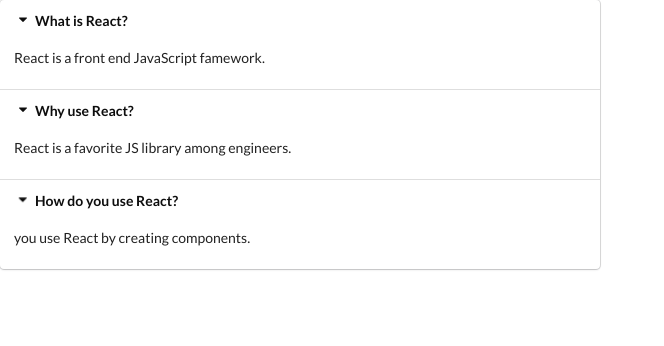
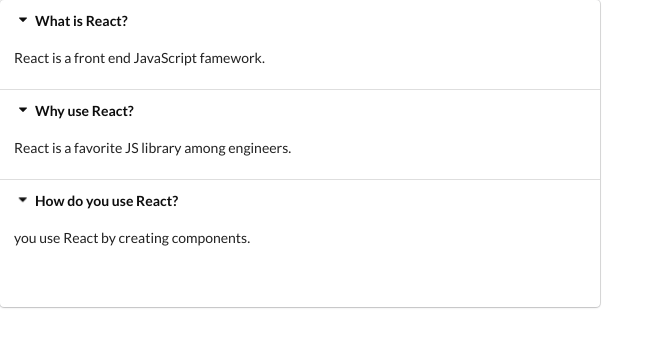
Before and after one commit to chrisvneal/widgets, a React (Create React App) app: page / in a window 1280 px wide. Shown: the top 346 px of the page, without its empty margins (0-664 px from the left). Built offline with nearby package versions, Linux system fonts and the light colour scheme.

Commit message:
Create useState hook

```diff
--- a/src/components/Accordion.js
+++ b/src/components/Accordion.js
@@ -1,8 +1,9 @@
-import React from "react";
+import React, { useState } from "react";
 
 const Accordion = ({ items }) => {
+  const [activeIndex, setActiveIndex] = useState(null);
   const onTitleClick = (index) => {
-    console.log("Title clicked!", index);
+    setActiveIndex(index);
   };
   const renderedItems = items.map((item, index) => {
     return (
@@ -22,7 +23,12 @@
       </React.Fragment>
     );
   });
-  return <div className="ui styled accordion">{renderedItems}</div>;
+  return (
+    <div className="ui styled accordion">
+      {renderedItems}
+      <h1>{activeIndex}</h1>
+    </div>
+  );
 };
 
 export default Accordion;
```
